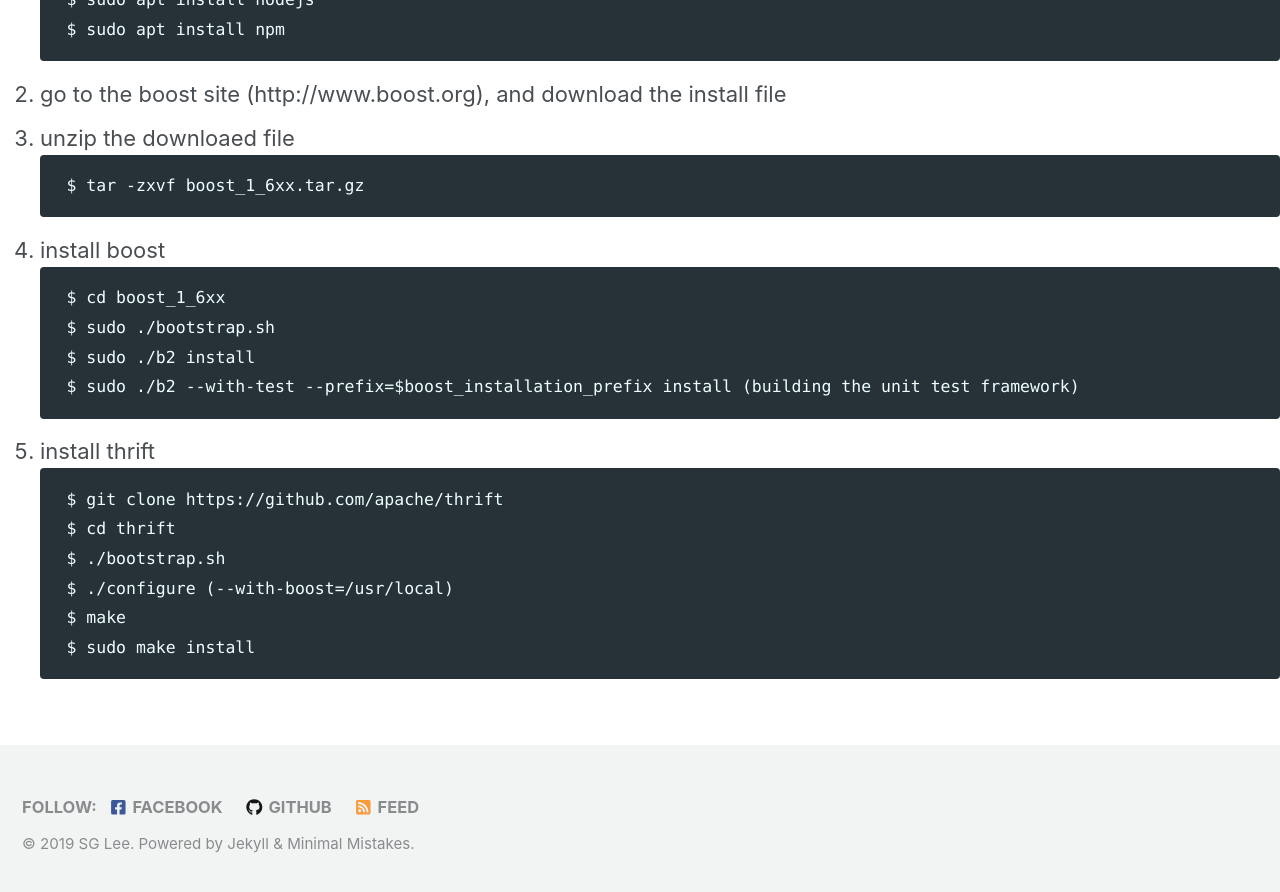
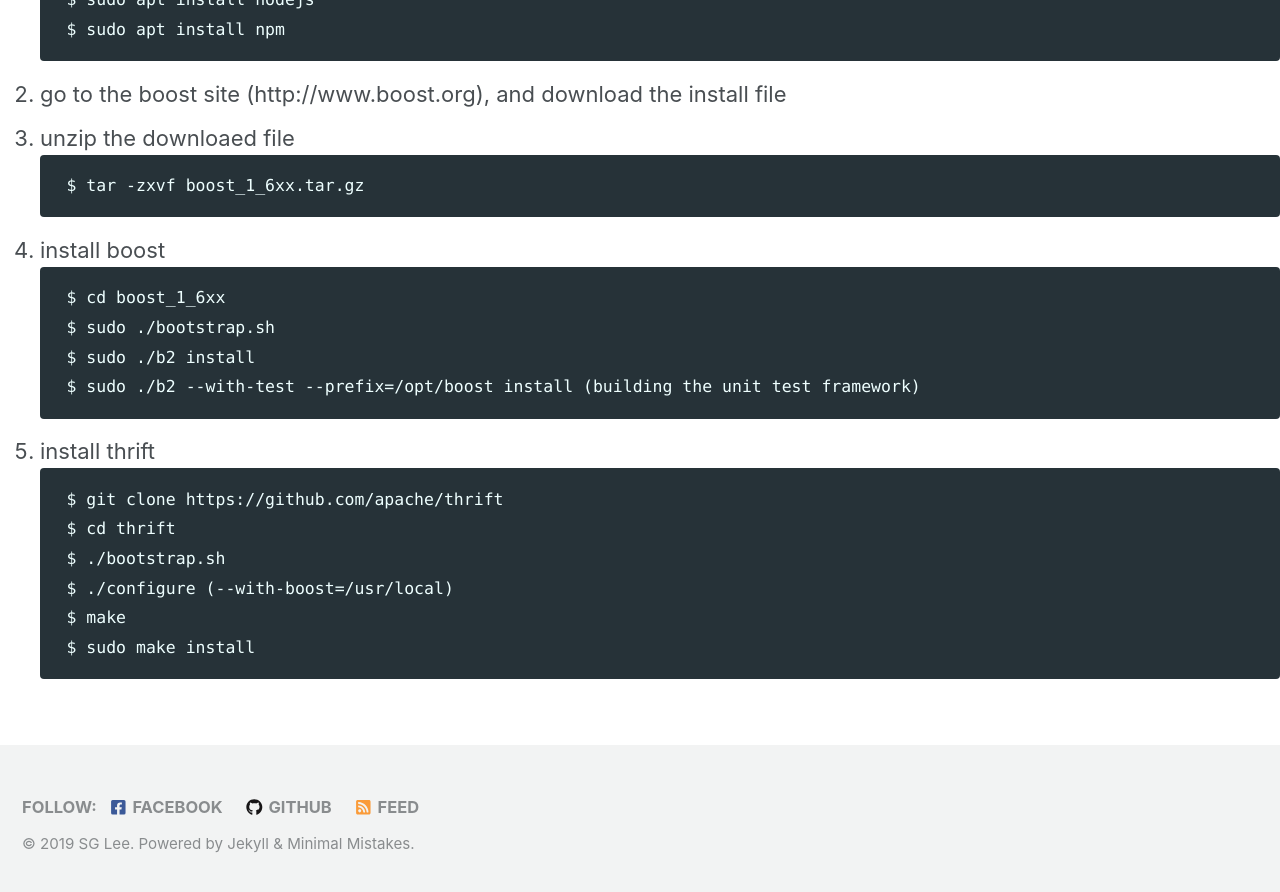
Before and after one commit to sglee-net/sglee-net.github.io, a Jekyll site: the page built from development_environment/dev_environment.md, in a window 1280 px wide and 900 px high, scrolled down 8633 px. Shown: the top 892 px of the window. Built offline with Jekyll 4.4.1, drawn with Linux system fonts in a browser that asks for light colours; cached includes are drawn as plain includes; nearby versions of some CDN libraries; our own code applies the rules of GitHub Pages for plain Markdown files.

Commit message:
Update dev_environment.md

````diff
--- a/development_environment/dev_environment.md
+++ b/development_environment/dev_environment.md
@@ -281,7 +281,7 @@
     $ cd boost_1_6xx
     $ sudo ./bootstrap.sh
     $ sudo ./b2 install
-    $ sudo ./b2 --with-test --prefix=$boost_installation_prefix install (building the unit test framework)
+    $ sudo ./b2 --with-test --prefix=/opt/boost install (building the unit test framework)
     ```
 5. install thrift
     ```
````
